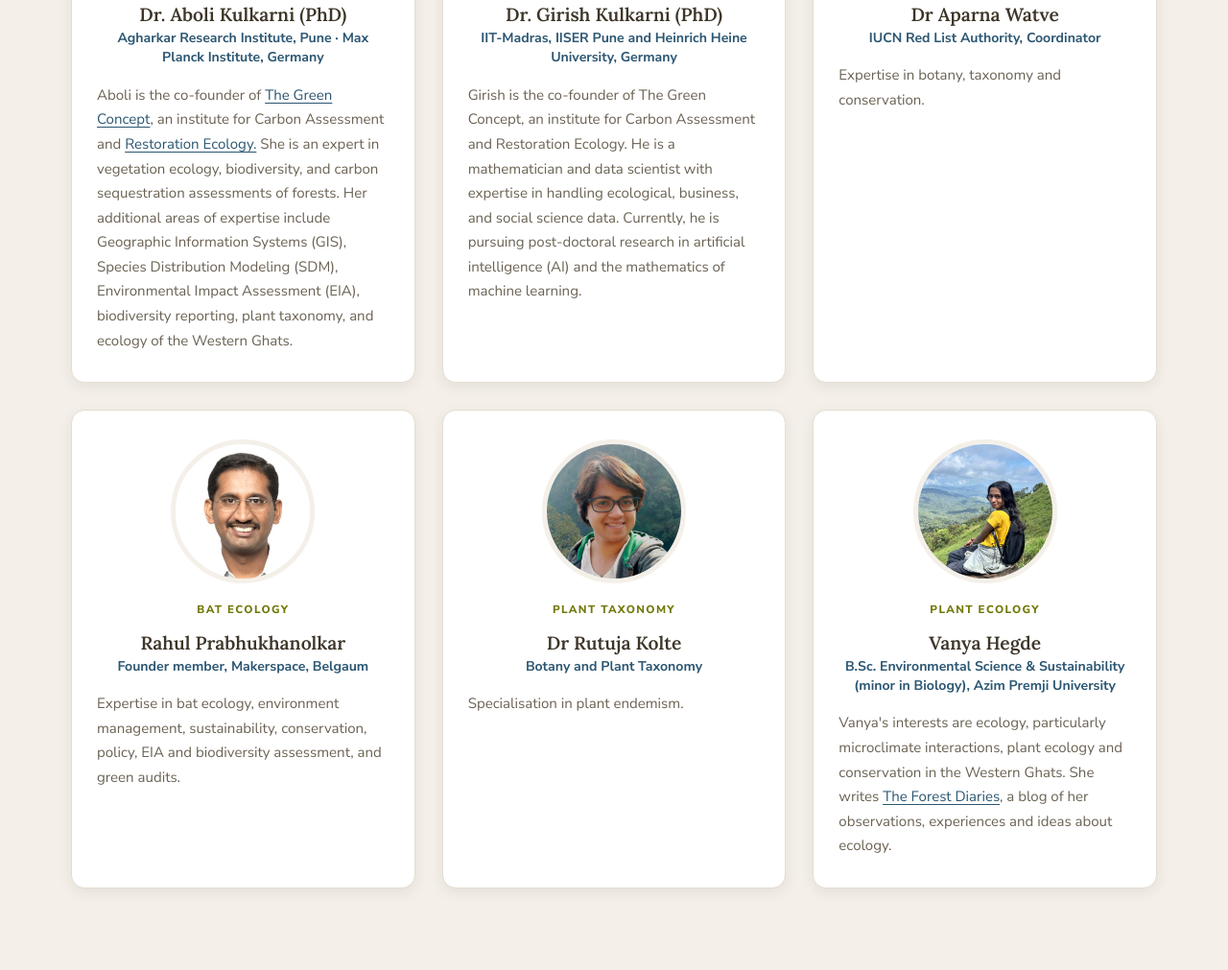
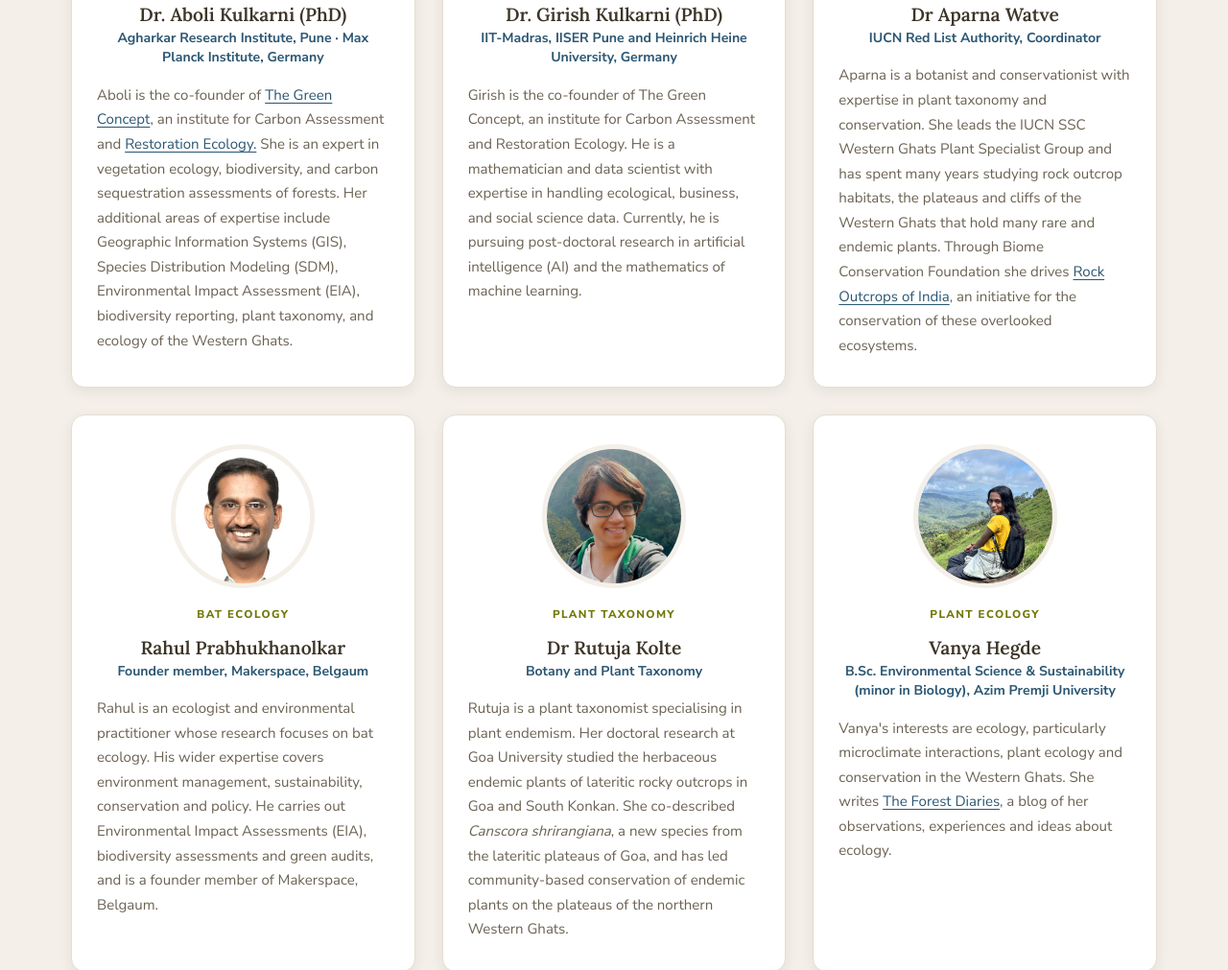
Before and after one commit to rohan3187/microclimate-india, a plain HTML site: page about.html in a window 1280 px wide. Shown: the part 2777-3788 px from the top of the page at 96% size. Drawn offline with Linux system fonts and the light colour scheme; a web font is replaced by a local one.

Commit message:
Add files via upload

```diff
--- a/about.html
+++ b/about.html
@@ -117,7 +117,7 @@
           <div class="theme">Botany &amp; conservation</div>
           <h3>Dr Aparna Watve</h3>
           <div class="role">IUCN Red List Authority, Coordinator</div>
-          <p>Expertise in botany, taxonomy and conservation.</p>
+          <p>Aparna is a botanist and conservationist with expertise in plant taxonomy and conservation. She leads the IUCN SSC Western Ghats Plant Specialist Group and has spent many years studying rock outcrop habitats, the plateaus and cliffs of the Western Ghats that hold many rare and endemic plants. Through Biome Conservation Foundation she drives <a href="https://rockoutcropofindia.in/" target="_blank" rel="noopener">Rock Outcrops of India</a>, an initiative for the conservation of these overlooked ecosystems.</p>
         </article>
 
         <article class="member reveal">
@@ -125,7 +125,7 @@
           <div class="theme">Bat ecology</div>
           <h3>Rahul Prabhukhanolkar</h3>
           <div class="role">Founder member, Makerspace, Belgaum</div>
-          <p>Expertise in bat ecology, environment management, sustainability, conservation, policy, EIA and biodiversity assessment, and green audits.</p>
+          <p>Rahul is an ecologist and environmental practitioner whose research focuses on bat ecology. His wider expertise covers environment management, sustainability, conservation and policy. He carries out Environmental Impact Assessments (EIA), biodiversity assessments and green audits, and is a founder member of Makerspace, Belgaum.</p>
         </article>
 
         <article class="member reveal">
@@ -133,7 +133,7 @@
           <div class="theme">Plant taxonomy</div>
           <h3>Dr Rutuja Kolte</h3>
           <div class="role">Botany and Plant Taxonomy</div>
-          <p>Specialisation in plant endemism.</p>
+          <p>Rutuja is a plant taxonomist specialising in plant endemism. Her doctoral research at Goa University studied the herbaceous endemic plants of lateritic rocky outcrops in Goa and South Konkan. She co-described <em>Canscora shrirangiana</em>, a new species from the lateritic plateaus of Goa, and has led community-based conservation of endemic plants on the plateaus of the northern Western Ghats.</p>
         </article>
 
         <article class="member reveal">
```
